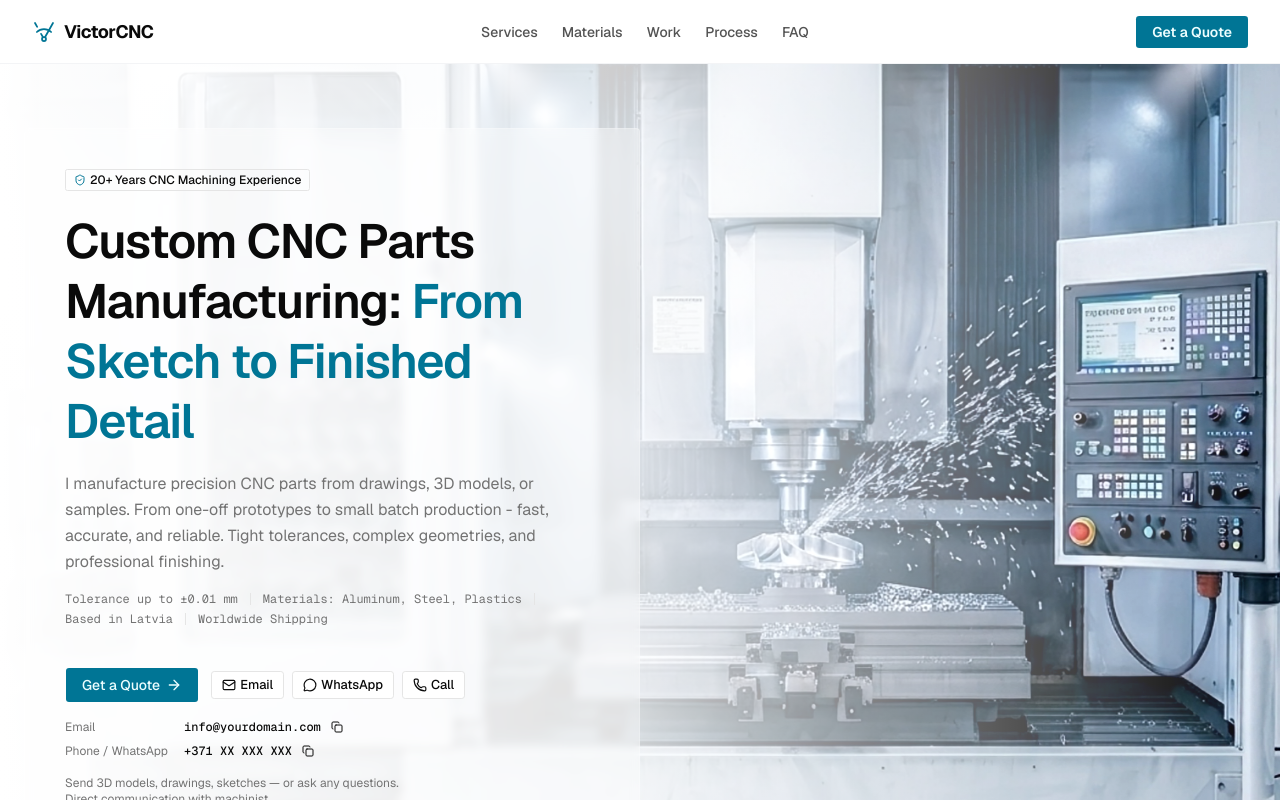
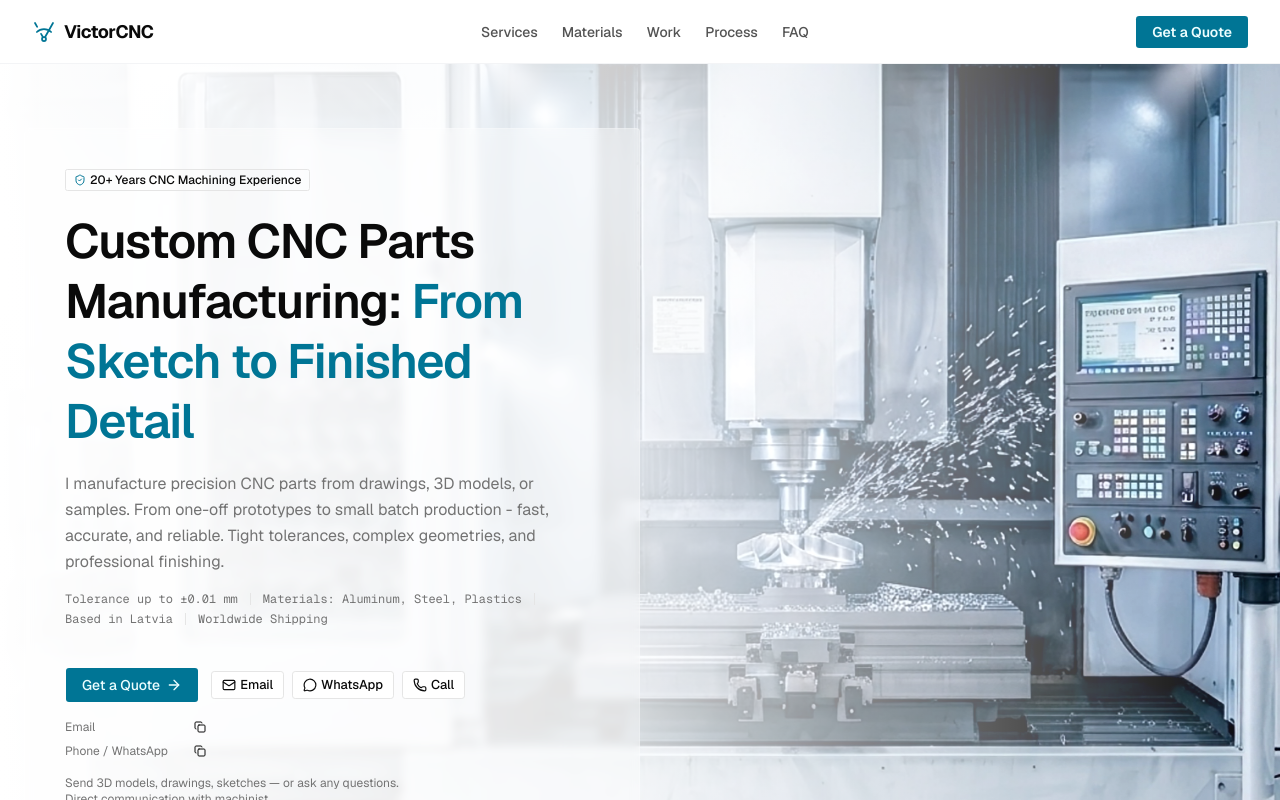
Before and after one commit to pavel-bolhovitin/viktorcnc-web, a Next.js app: page / in a window 1280 px wide. Shown: the top 800 px of the page. Built offline with nearby package versions, Linux system fonts and the light colour scheme.

Commit message:
added env

```diff
--- a/src/components/sections/HeroSection.tsx
+++ b/src/components/sections/HeroSection.tsx
@@ -10,11 +10,7 @@ import Image from 'next/image';
 import { CopyButton } from '@/components/buttons/CopyButton';
 import { Badge } from '@/components/ui/badge';
 import { Button } from '@/components/ui/button';
-
-const EMAIL = 'info@yourdomain.com';
-const PHONE = '+371 XX XXX XXX';
-const PHONE_HREF = 'tel:+371XXXXXXXX';
-const WHATSAPP_HREF = 'https://wa.me/371XXXXXXXX';
+import { env } from '@/utils/env';
 
 export function HeroSection() {
   return (
@@ -72,7 +68,7 @@ function ContactBlockCurrent() {
     <>
       <div className='mb-3 flex flex-col gap-3 sm:flex-row sm:flex-wrap sm:items-center'>
         <Button asChild size='lg' className='group px-4'>
-          <a href={`mailto:${EMAIL}`}>
+          <a href={`mailto:${env.email}`}>
             Get a Quote
             <ArrowRightIcon className='transition-transform duration-200 group-hover:translate-x-0.5' />
           </a>
@@ -80,21 +76,25 @@ function ContactBlockCurrent() {
 
         <div className='flex gap-2'>
           <Button variant='outline' size='sm' asChild>
-            <a href={`mailto:${EMAIL}`}>
+            <a href={`mailto:${env.email}`}>
               <Mail />
               Email
             </a>
           </Button>
 
           <Button variant='outline' size='sm' asChild>
-            <a href={WHATSAPP_HREF} target='_blank' rel='noopener noreferrer'>
+            <a
+              href={env.whatsappHref}
+              target='_blank'
+              rel='noopener noreferrer'
+            >
               <MessageCircle />
               WhatsApp
             </a>
           </Button>
 
           <Button variant='outline' size='sm' asChild>
-            <a href={PHONE_HREF}>
+            <a href={env.phoneHref}>
               <Phone />
               Call
             </a>
@@ -105,14 +105,14 @@ function ContactBlockCurrent() {
       <div className='mb-3 grid grid-cols-[auto_1fr] items-center gap-x-4 text-xs'>
         <span className='text-muted-foreground'>Email</span>
         <div className='flex items-center gap-1'>
-          <span className='font-mono font-medium'>{EMAIL}</span>
-          <CopyButton text={EMAIL} label='Email' />
+          <span className='font-mono font-medium'>{env.email}</span>
+          <CopyButton text={env.email} label='Email' />
         </div>
 
         <span className='text-muted-foreground'>Phone / WhatsApp</span>
         <div className='flex items-center gap-1'>
-          <span className='font-mono font-medium'>{PHONE}</span>
-          <CopyButton text={PHONE} label='Phone' />
+          <span className='font-mono font-medium'>{env.phone}</span>
+          <CopyButton text={env.phone} label='Phone' />
         </div>
       </div>
 
--- /dev/null
+++ b/src/utils/env.ts
@@ -0,0 +1,8 @@
+const phone = process.env.NEXT_PUBLIC_PHONE ?? '';
+
+export const env = {
+  email: process.env.NEXT_PUBLIC_EMAIL ?? '',
+  phone,
+  phoneHref: `tel:${phone}`,
+  whatsappHref: `https://wa.me/${phone.replace(/\D/g, '')}`,
+};
```
